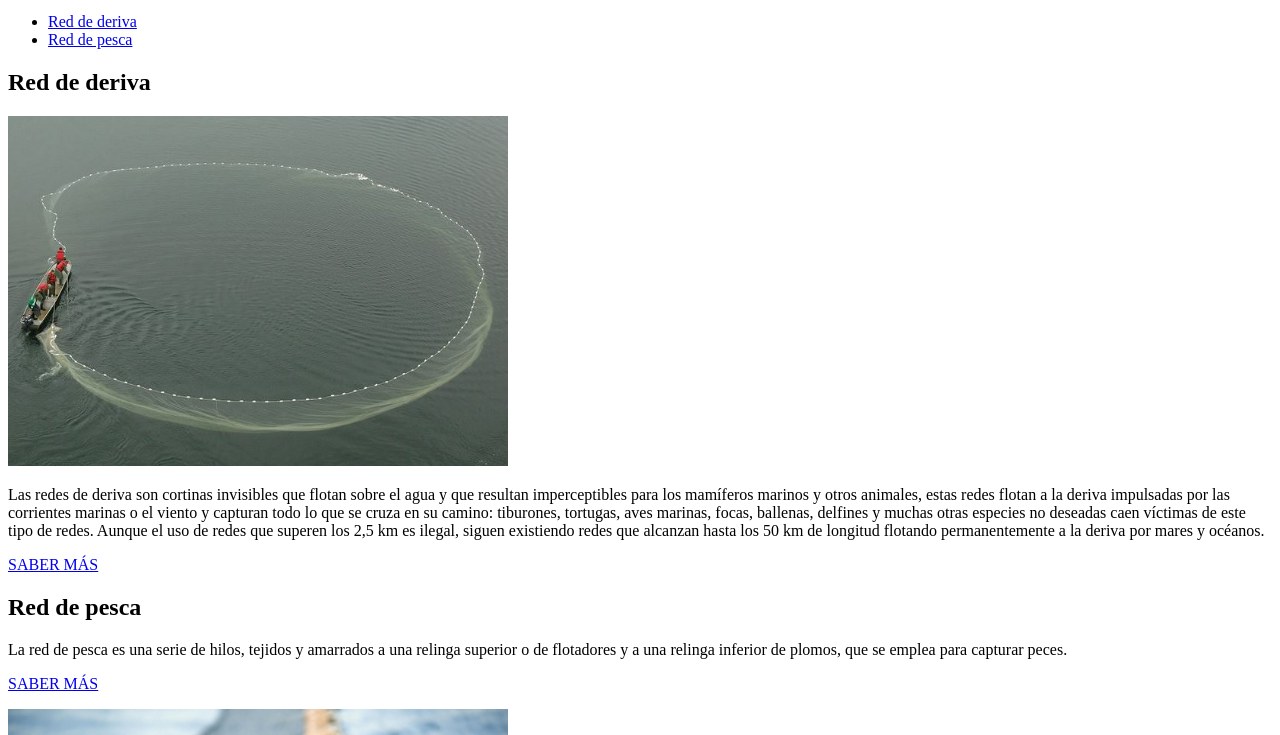
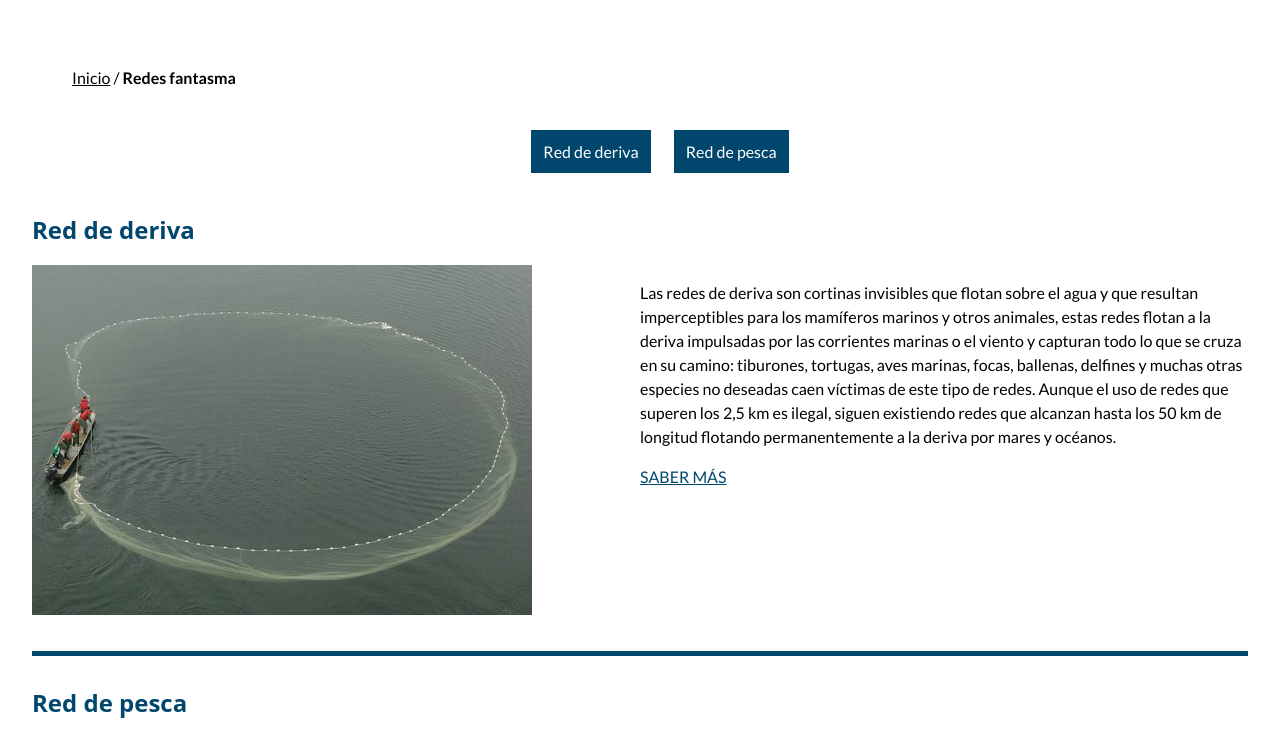
Before and after one commit to nazaretgallego/masterUOC, a website: page redes-fantasma.html in a window 1280 px wide. Shown: the part 389-1124 px from the top of the page. Drawn offline with Linux system fonts and the light colour scheme.

Commit message:
Update redes-fantasma.html

```diff
--- a/redes-fantasma.html
+++ b/redes-fantasma.html
@@ -7,7 +7,7 @@
         <title>REDES FANTASMA</title>
         <meta name="description" content="FREE OCEAN">
         <link rel="stylesheet" href="https://use.fontawesome.com/releases/v5.4.1/css/all.css" integrity="sha384-5sAR7xN1Nv6T6+dT2mhtzEpVJvfS3NScPQTrOxhwjIuvcA67KV2R5Jz6kr4abQsz" crossorigin="anonymous">
-        <link rel="stylesheet" href="css/style.css">
+        <link rel="stylesheet" href="css/estilos.css">
         <link rel="icon" type="image/png" href="img/favicon-free-ocean.png" sizes="64x64">
         <link href="https://fonts.googleapis.com/css?family=Lato:400,700Merriweather" rel="stylesheet">
     </head>
```
